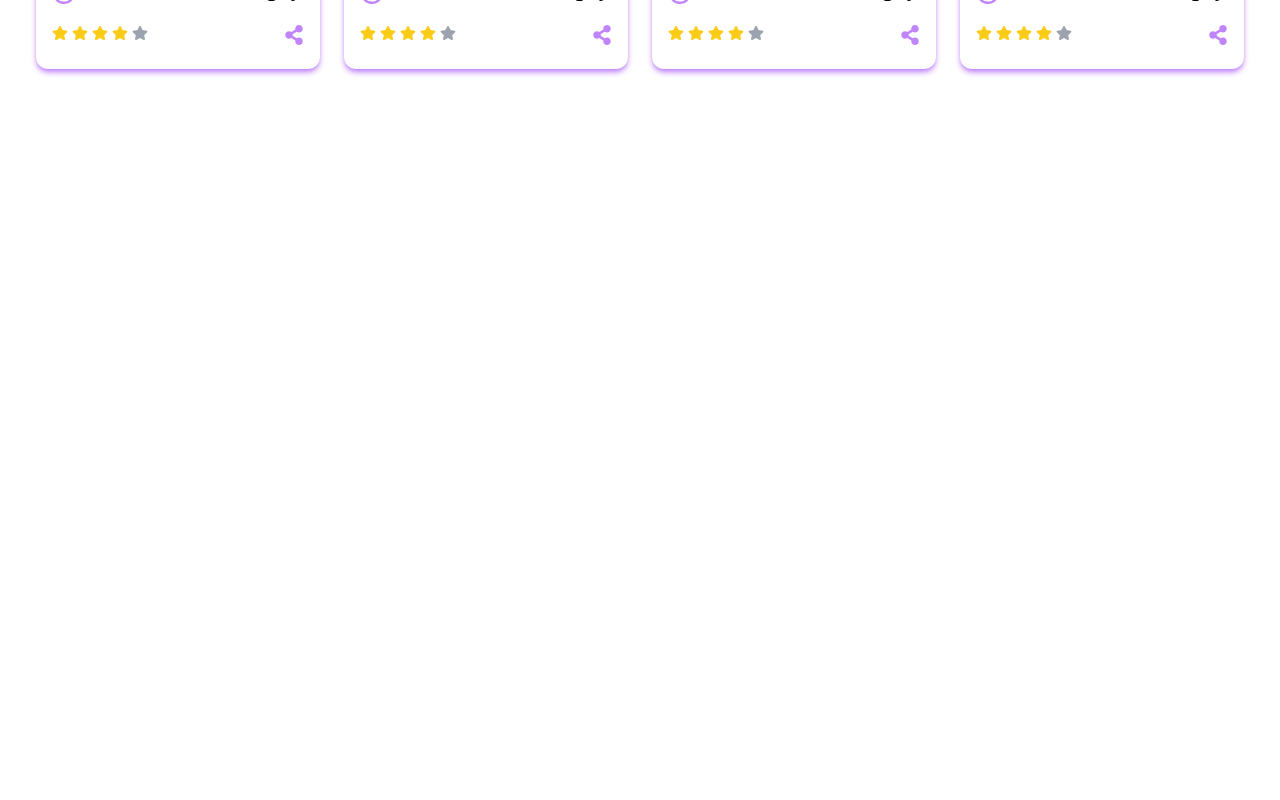
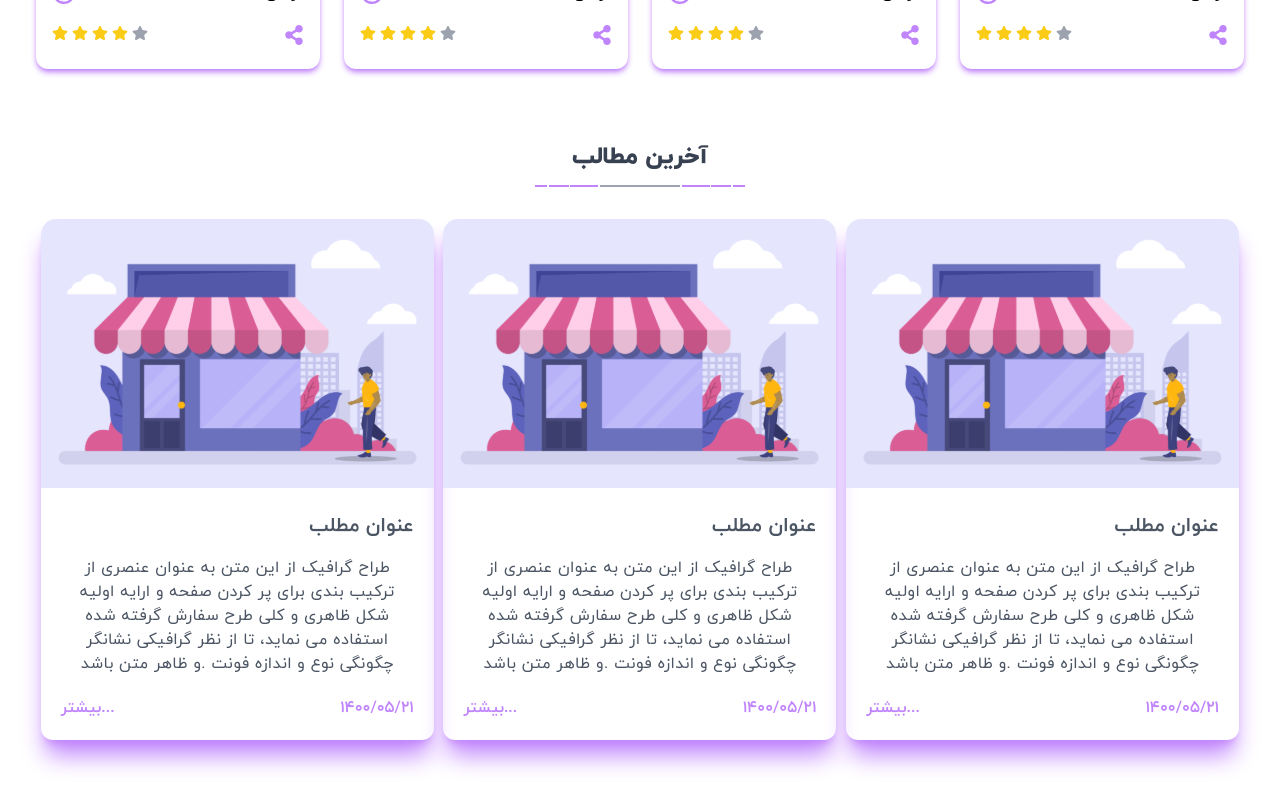
Before and after one commit to mohammadraufzahed/learning-ui, a Next.js app: page / in a window 1280 px wide. Shown: the part 4680-5480 px from the top of the page. Before the commit the page ends 4805 px from the top, so only its background shows below. Built offline with nearby package versions, Linux system fonts and the light colour scheme.

Commit message:
Added the blogposts

```diff
--- /dev/null
+++ b/components/BlogPostsBox/index.jsx
@@ -0,0 +1,80 @@
+import Image from "next/image";
+import Box from "../Box";
+import classes from "./style/index.module.scss";
+
+const fakeData = [
+  {
+    title: "عنوان مطلب",
+    picture: "/svg/public-store.svg",
+    content: `طراح گرافیک از این متن به عنوان عنصری از ترکیب
+        بندی برای پر کردن صفحه و ارایه اولیه شکل ظاهری
+        و کلی طرح سفارش گرفته شده استفاده می نماید،
+        تا از نظر گرافیکی نشانگر چگونگی نوع و اندازه فونت
+       .و ظاهر متن باشد`,
+    date: "1400/05/21",
+  },
+  {
+    title: "عنوان مطلب",
+    picture: "/svg/public-store.svg",
+    content: `طراح گرافیک از این متن به عنوان عنصری از ترکیب
+        بندی برای پر کردن صفحه و ارایه اولیه شکل ظاهری
+        و کلی طرح سفارش گرفته شده استفاده می نماید،
+        تا از نظر گرافیکی نشانگر چگونگی نوع و اندازه فونت
+       .و ظاهر متن باشد`,
+    date: "1400/05/21",
+  },
+  {
+    title: "عنوان مطلب",
+    picture: "/svg/public-store.svg",
+    content: `طراح گرافیک از این متن به عنوان عنصری از ترکیب
+        بندی برای پر کردن صفحه و ارایه اولیه شکل ظاهری
+        و کلی طرح سفارش گرفته شده استفاده می نماید،
+        تا از نظر گرافیکی نشانگر چگونگی نوع و اندازه فونت
+       .و ظاهر متن باشد`,
+    date: "1400/05/21",
+  },
+  {
+    title: "عنوان مطلب",
+    picture: "/svg/public-store.svg",
+    content: `طراح گرافیک از این متن به عنوان عنصری از ترکیب
+        بندی برای پر کردن صفحه و ارایه اولیه شکل ظاهری
+        و کلی طرح سفارش گرفته شده استفاده می نماید،
+        تا از نظر گرافیکی نشانگر چگونگی نوع و اندازه فونت
+       .و ظاهر متن باشد`,
+    date: "1400/05/21",
+  },
+];
+
+const BlogPostsBox = () => {
+  return (
+    <Box title="آخرین مطالب" className="px-1 py-2 md:px-9 md:py-4">
+      <div className="grid grid-cols-1 lg:grid-cols-2 xl:grid-cols-3 place-items-center gap-y-16">
+        {fakeData.map((item, key) => (
+          <PostItem key={key} post={item} />
+        ))}
+      </div>
+    </Box>
+  );
+};
+
+const PostItem = ({ post }) => {
+  return (
+    <div className="shadow-xl shadow-purple-400 w-max flex flex-col pb-5 rounded-xl">
+      <Image src={post.picture} width={393} height={269} alt={post.title} />
+      <div className="w-[25vw] max-w-[393px] min-w-[393px] flex flex-col text-right gap-4 mt-6 px-5 text-gray-600">
+        <span className="font-bold text-xl">{post.title}</span>
+        <span className="font-normal text-base space tracking-wide text-center">
+          {post.content}
+        </span>
+      </div>
+      <div className="flex flex-row justify-between px-5 mt-5 text-purple-400 font-bold">
+        <span className="cursor-pointer transition-colors duration-300 hover:text-purple-500">
+          بیشتر...
+        </span>
+        <span>{post.date}</span>
+      </div>
+    </div>
+  );
+};
+
+export default BlogPostsBox;
--- a/pages/index.jsx
+++ b/pages/index.jsx
@@ -8,6 +8,8 @@ import ResourcesBox from "../components/ResourcesBox";
 import SpecialSellsBox from "../components/SpecialSellsBox";
 import TopStoresBox from "../components/TopStoresBox";
 import ProductsPrize from "../components/ProductsPrize";
+import Box from "../components/Box";
+import BlogPostsBox from "../components/BlogPostsBox";
 
 const fakeData = {
   badges: [
@@ -65,6 +67,7 @@ export default function Home() {
         button="محصولات با تخفیف"
       />
       <ProductsPrize />
+      <BlogPostsBox />
     </div>
   );
 }
```
Also changed, not shown: components/BlogPostsBox/style/index.module.scss (added).
